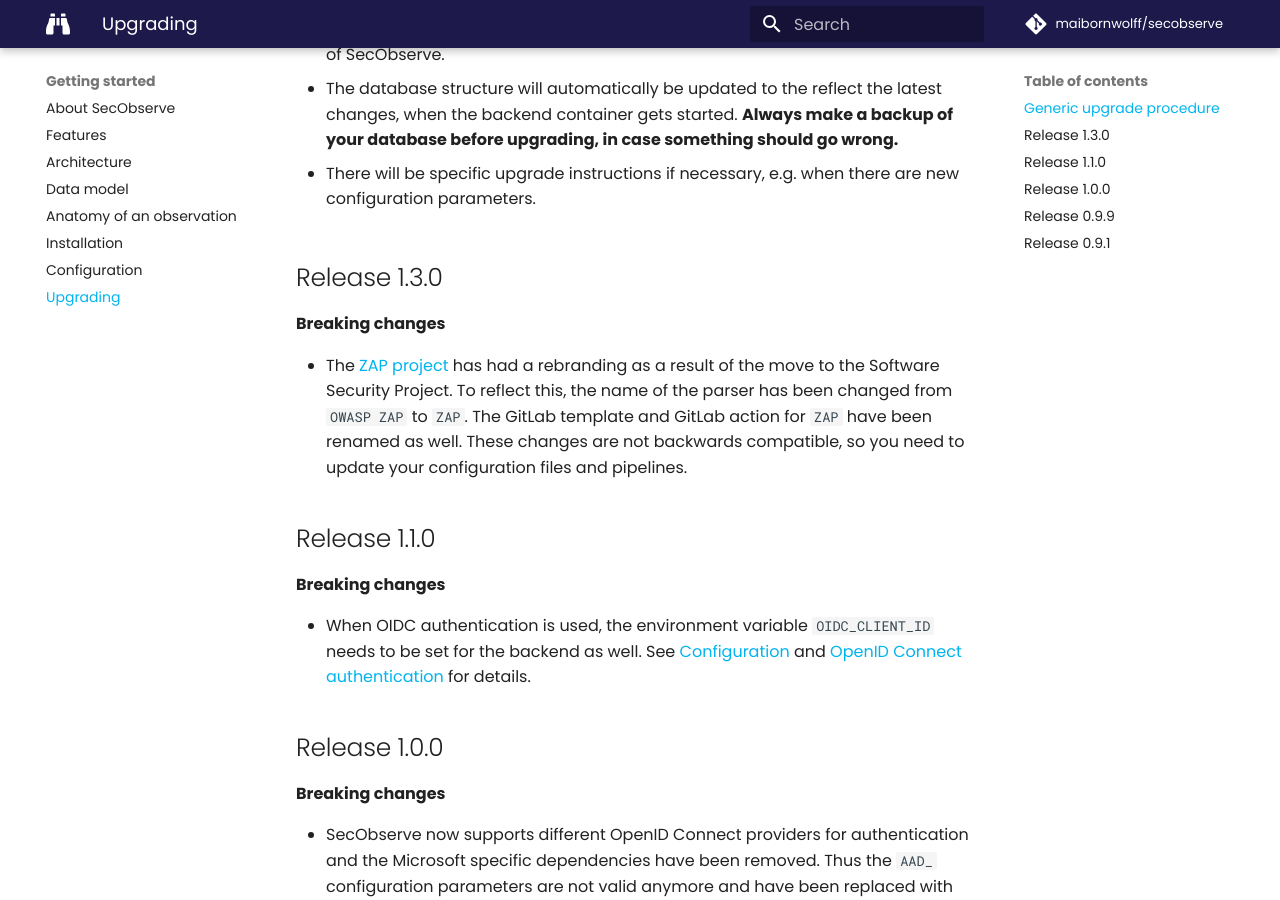
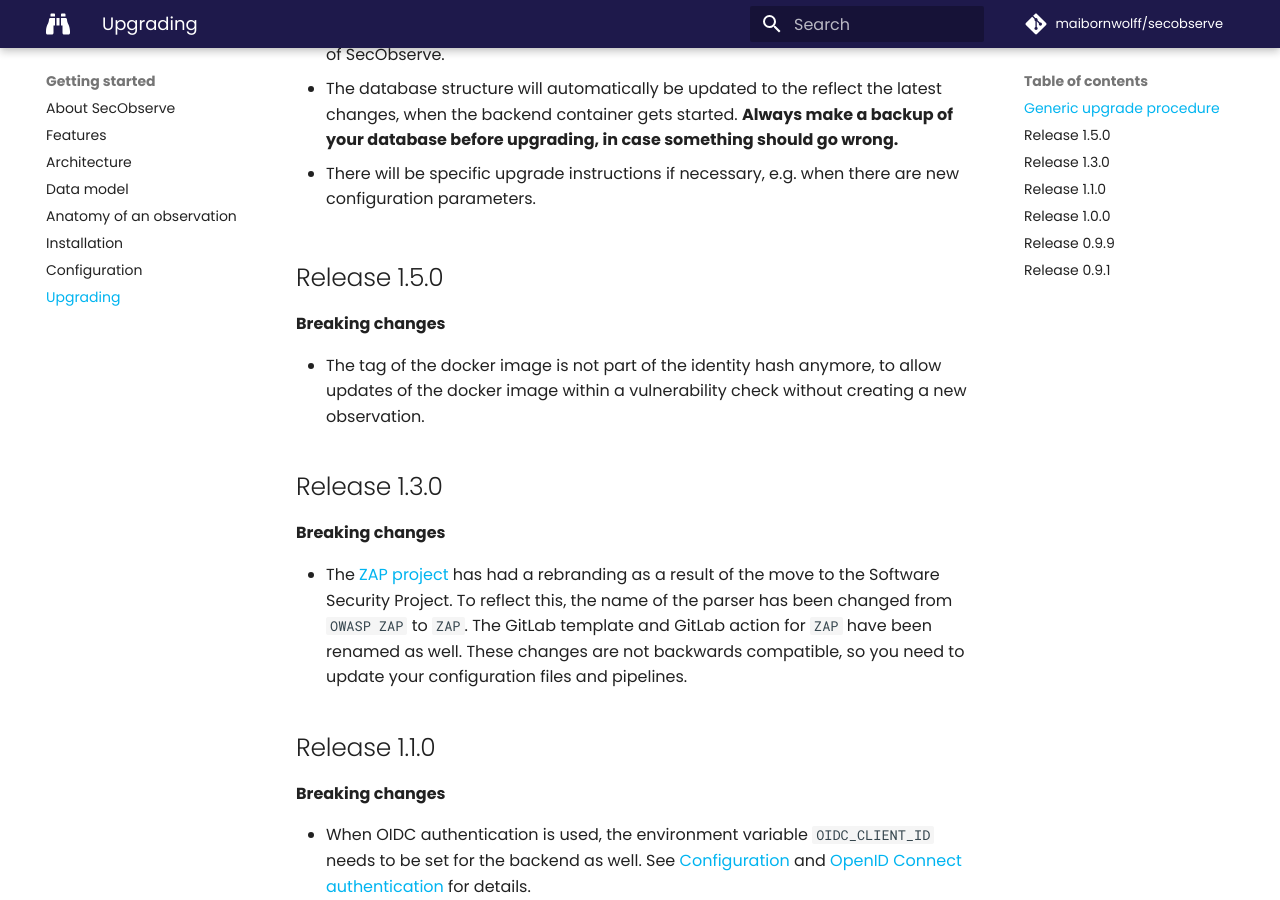
Before and after one commit to MaibornWolff/SecObserve, an MkDocs documentation site: the page built from docs/getting_started/upgrading.md, in a window 1280 px wide and 900 px high, scrolled down 329 px. Built offline with MkDocs 1.6.1 and Material for MkDocs 9.7.7, drawn with Linux system fonts in a browser that asks for light colours; comment, search, counter and statistics services are not loaded.

Commit message:
feat: tag of the docker image is not part of the identity hash anymore (#993)

```diff
--- a/docs/getting_started/upgrading.md
+++ b/docs/getting_started/upgrading.md
@@ -9,6 +9,12 @@
 * The database structure will automatically be updated to the reflect the latest changes, when the backend container gets started. **Always make a backup of your database before upgrading, in case something should go wrong.**
 
 * There will be specific upgrade instructions if necessary, e.g. when there are new configuration parameters.
+
+## Release 1.5.0
+
+**Breaking changes**
+
+* The tag of the docker image is not part of the identity hash anymore, to allow updates of the docker image within a vulnerability check without creating a new observation.
 
 ## Release 1.3.0
 
```
Also changed, not shown: docs/usage/import_observations.md (+3 -1 lines), 2 other files.
